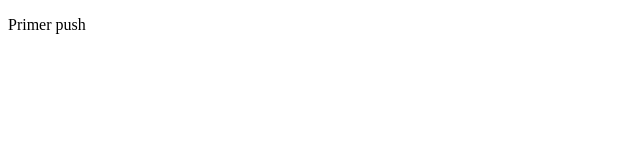
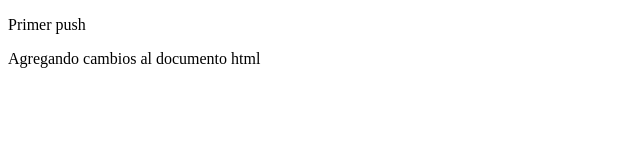
Before and after one commit to michelriverar/preworkMac, a plain HTML site: page helloWorld2.html in a window 1280 px wide. Shown: the whole page, without its empty margins (0-640 px from the left). Drawn offline with Linux system fonts and the light colour scheme.

Commit message:
realizando cambios al html

```diff
--- a/helloWorld2.html
+++ b/helloWorld2.html
@@ -7,5 +7,6 @@
 </head>
 <body>
     <p>Primer push</p>
+    <p>Agregando cambios al documento html</p>
 </body>
 </html>
```
